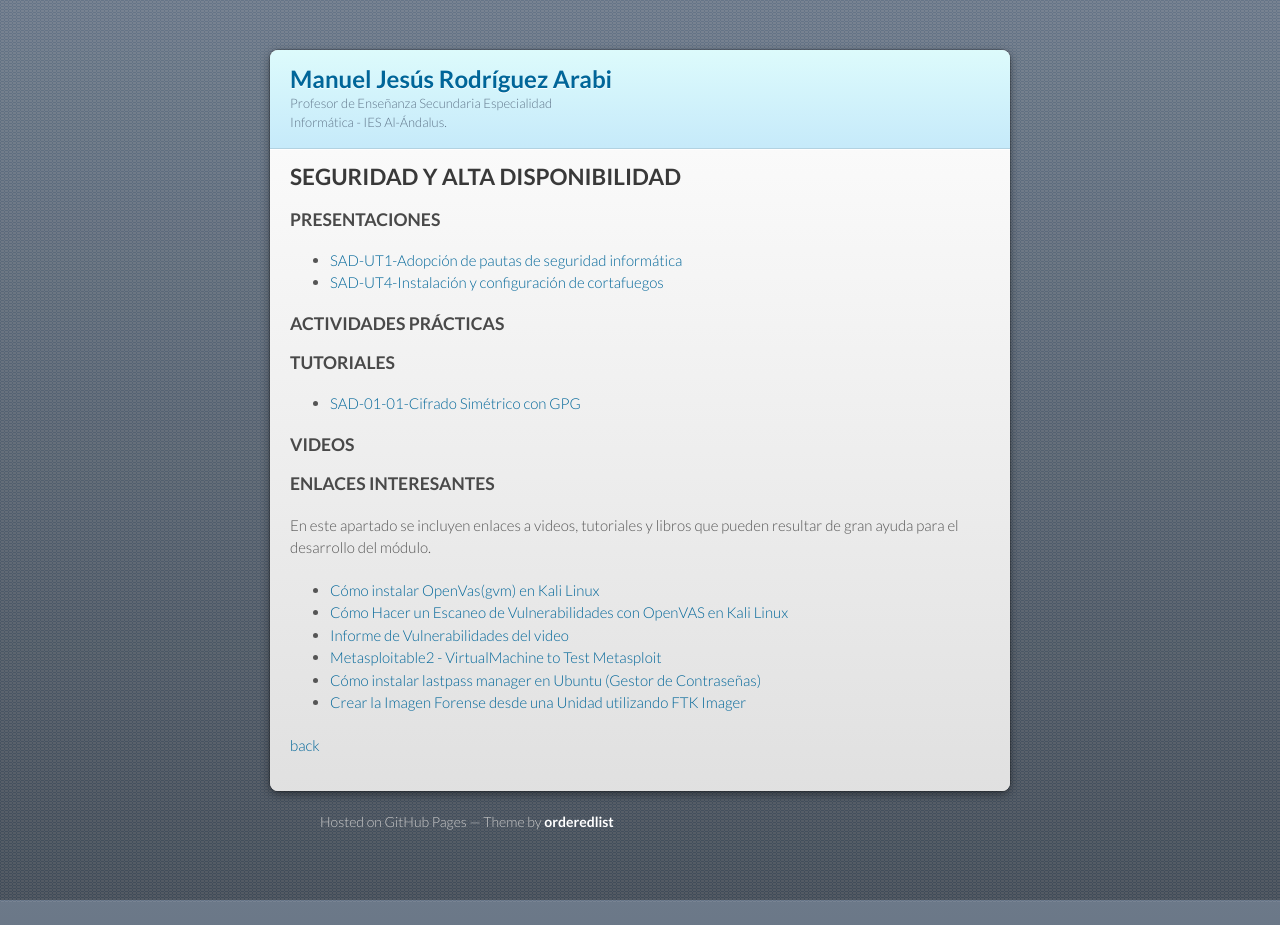
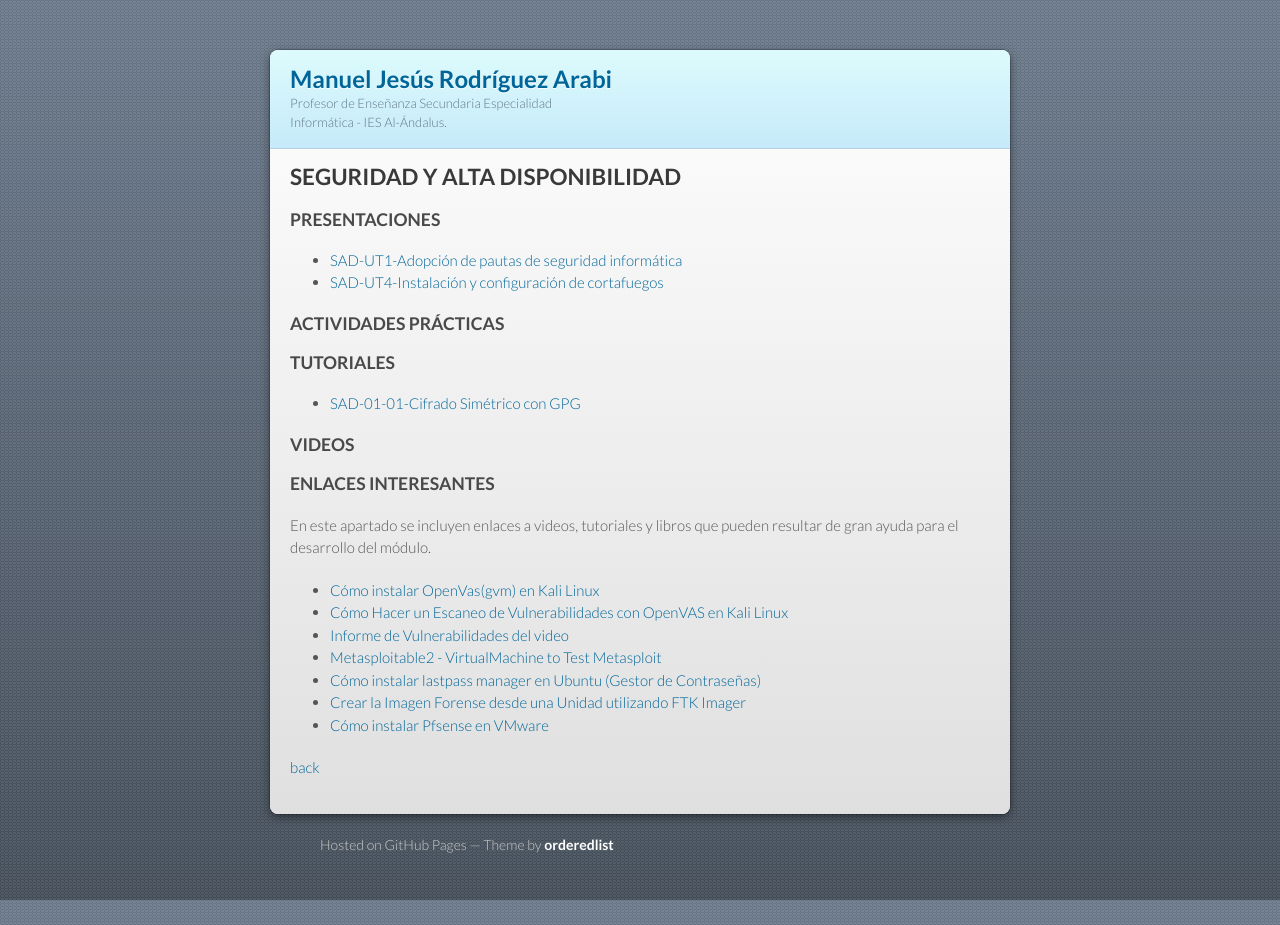
Before and after one commit to mrodara/mrodara.github.io, a Jekyll site: the page built from mods/sad.md, in a window 1280 px wide. Built offline with Jekyll 4.4.1, drawn with Linux system fonts in a browser that asks for light colours; our own code applies the rules of GitHub Pages for plain Markdown files; before the commit the page ends 902 px from its top, so only the background shows below that.

Commit message:
Video instalación pfsense SAD

```diff
--- a/mods/sad.md
+++ b/mods/sad.md
@@ -28,5 +28,6 @@ En este apartado se incluyen enlaces a videos, tutoriales y libros que pueden re
 * [Metasploitable2 - VirtualMachine to Test Metasploit](https://information.rapid7.com/download-metasploitable-2017.html)
 * [Cómo instalar lastpass manager en Ubuntu (Gestor de Contraseñas)](https://linuxhint.com/install-lastpass-ubuntu/)
 * [Crear la Imagen Forense desde una Unidad utilizando FTK Imager](http://www.reydes.com/d/?q=Crear_la_Imagen_Forense_desde_una_Unidad_utilizando_FTK_Imager)
+* [Cómo instalar Pfsense en VMware](https://youtu.be/c_34P6UbAtw?t=162)
 
 [back](https://mrodara.github.io)
```
